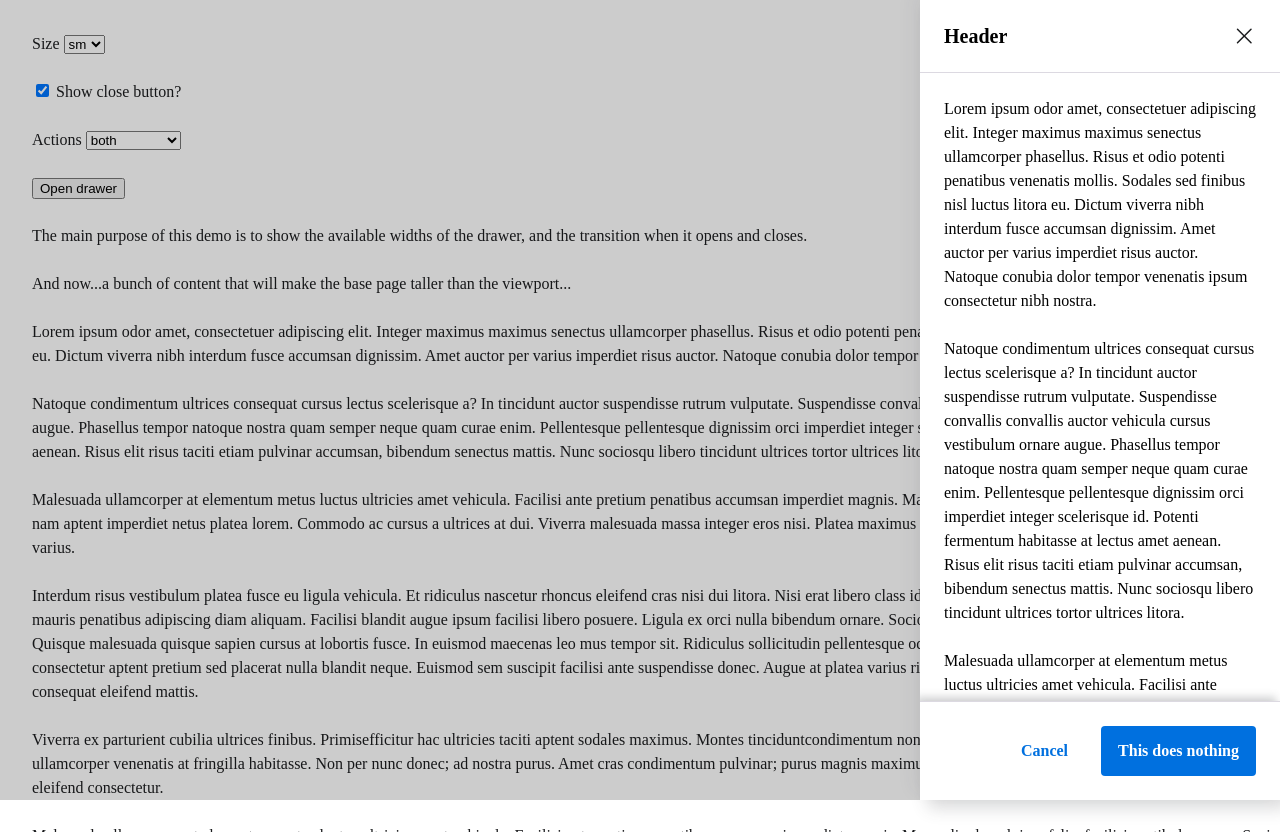
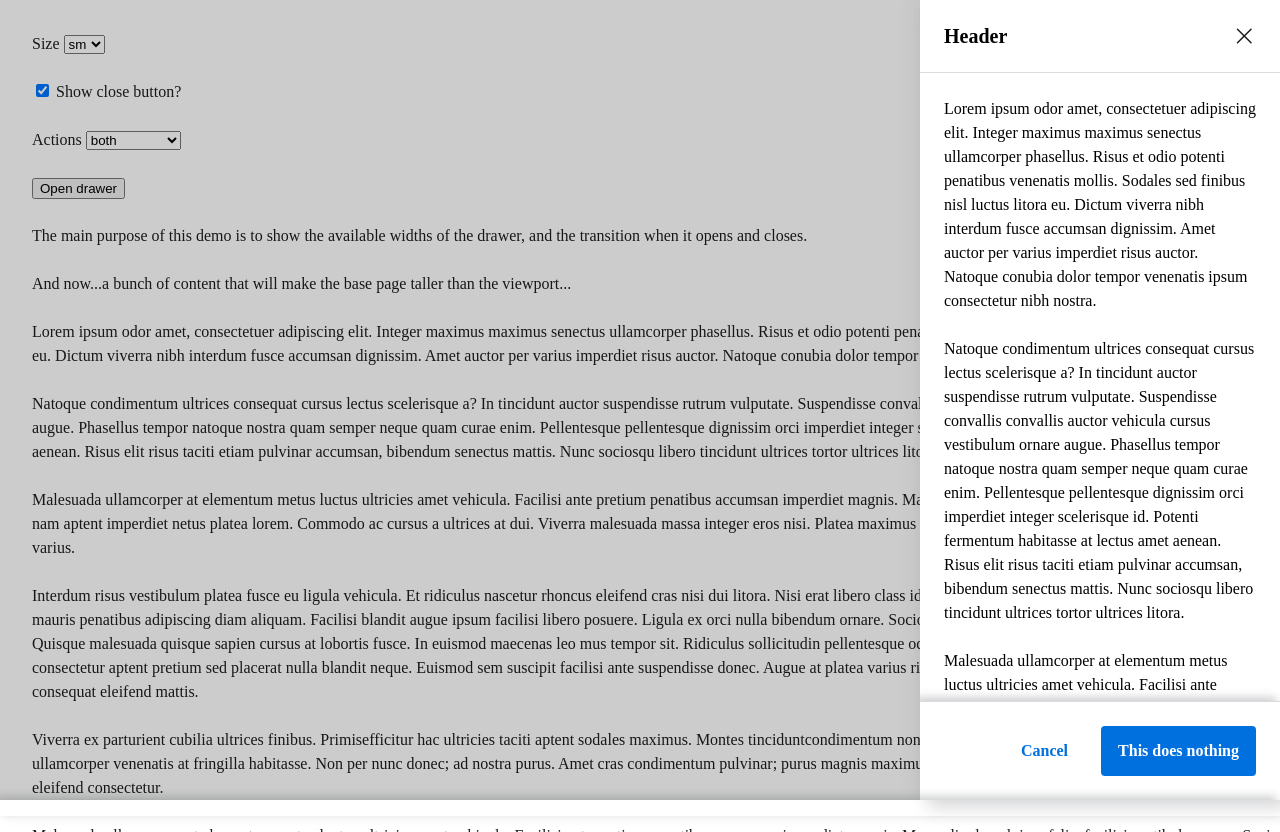
Before and after one commit to robkovacs/drawer-demo, a plain HTML site: page index.html in a window 1280 px wide. Both pictures are taken after a click on the button "Open drawer". Shown: the top 832 px of the page. Drawn offline with Linux system fonts and the light colour scheme; a web font is replaced by a local one.

Commit message:
CSS fixes

```diff
--- a/assets/css/main.css
+++ b/assets/css/main.css
@@ -92,6 +92,7 @@ p:last-child {
     8px 8px 16px 0px rgba(63, 65, 71, 0.2);
   animation-name: slide-in;
   animation-timing-function: ease-out;
+  overscroll-behavior: contain;
 }
 
 .drawer--sm[open] {
@@ -162,10 +163,14 @@ p:last-child {
   box-shadow: none;
 }
 
-.drawer__footer.empty {
+.drawer:not(:has(.drawer__footer.empty)):after {
+  position: fixed;
+  content: '';
+  box-shadow: 4px 4px 8px 0px rgba(63, 65, 71, 0.06),
+  -4px -4px 8px 0px rgba(63, 65, 71, 0.24);
   height: 1rem;
-  padding: 0;
-  overflow: hidden;
+  left: 0;
+  right: 0;
   bottom: -1rem;
 }
 
```
